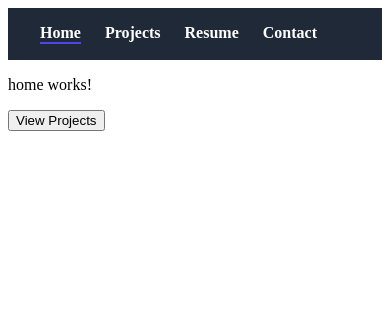
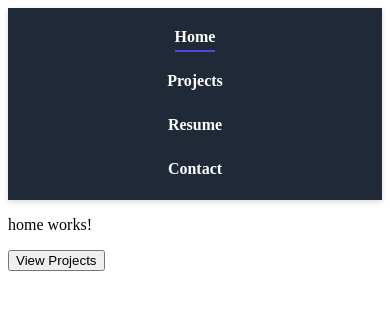
Before and after one commit to anirudh-pulavarthy/DevChronicles, an Angular app: page / in a window 390 px wide. Shown: the top 310 px of the page. Built offline with nearby package versions, Linux system fonts and the light colour scheme.

Commit message:
sticky updates

```diff
--- a/src/app/components/navbar/navbar.component.scss
+++ b/src/app/components/navbar/navbar.component.scss
@@ -1,15 +1,40 @@
 .navbar {
+  position: sticky;
+  top: 0;
+  z-index: 1000;
   display: flex;
+  justify-content: center;
+  flex-wrap: wrap;
   gap: 1.5rem;
   padding: 1rem 2rem;
-    background-color: #1f2937;
+  background-color: #1f2937; // Dark gray-blue
   color: white;
+  box-shadow: 0 2px 6px rgba(0, 0, 0, 0.15);
+
   a {
     text-decoration: none;
     color: inherit;
-      font-weight: bold;
+    font-weight: 600;
+    padding: 0.25rem 0;
+    border-bottom: 2px solid transparent;
+    transition: border-bottom 0.2s ease-in-out;
   }
+
+  a:hover {
+    border-bottom: 2px solid #4f46e5; // DevChronicles purple
+  }
+
   .active {
     border-bottom: 2px solid #4f46e5;
   }
 }
+
+/* Responsive: Stack links on small screens */
+@media (max-width: 768px) {
+  .navbar {
+    flex-direction: column;
+    align-items: center;
+    gap: 1rem;
+    padding: 1rem;
+  }
+}
--- a/src/app/pages/resume/resume.component.html
+++ b/src/app/pages/resume/resume.component.html
@@ -1,4 +1,5 @@
 <section class="resume">
     <h2>My Resume</h2>
-    <iframe src="assets/Resume_Anirudh.pdf" width="100%" height="600px"></iframe>
+    <!-- <iframe src="assets/Resume_Anirudh.pdf" width="100%" height="600px"></iframe> -->
+    <a href="assets/Resume_Anirudh.pdf" download>Download My Resume (PDF)</a>
   </section>
```
Also changed, not shown: 1 other file (tests, documents, lock files or other folders). Lines whose indentation alone changed are shown as unchanged.
